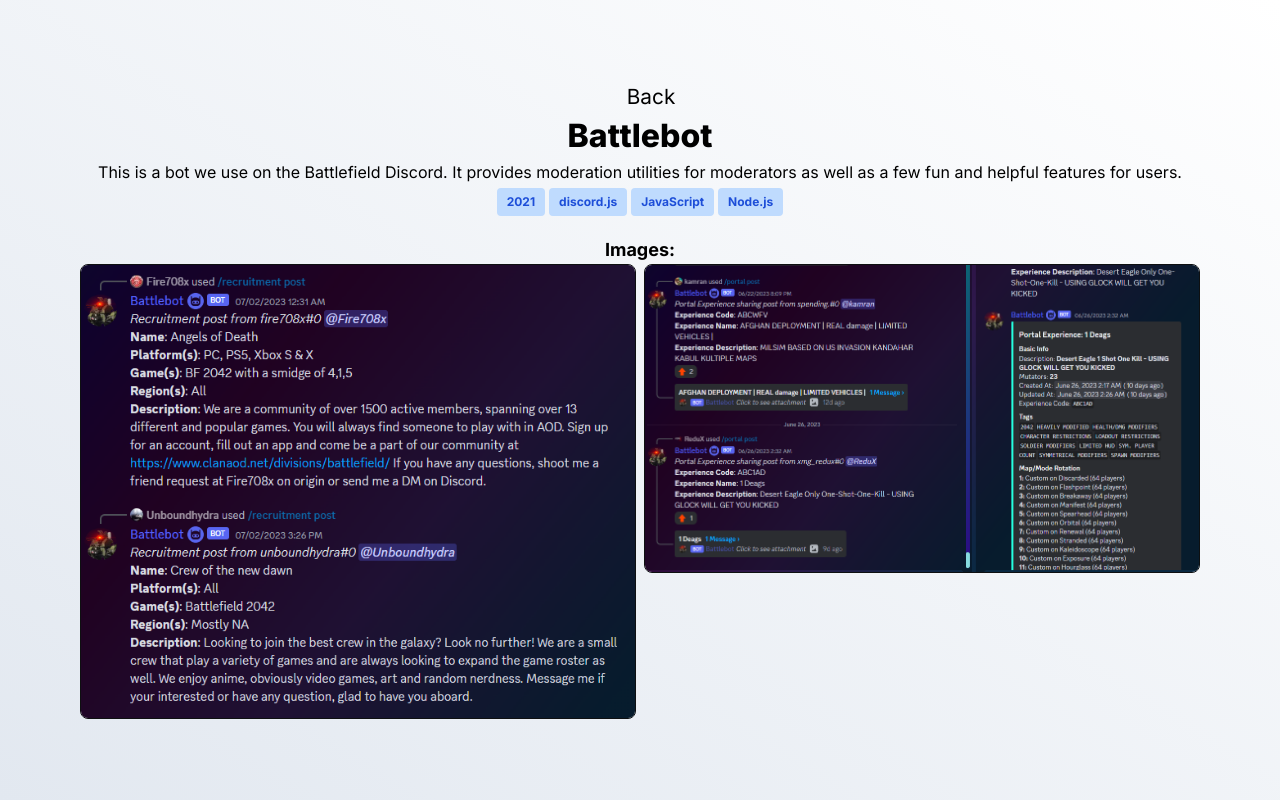
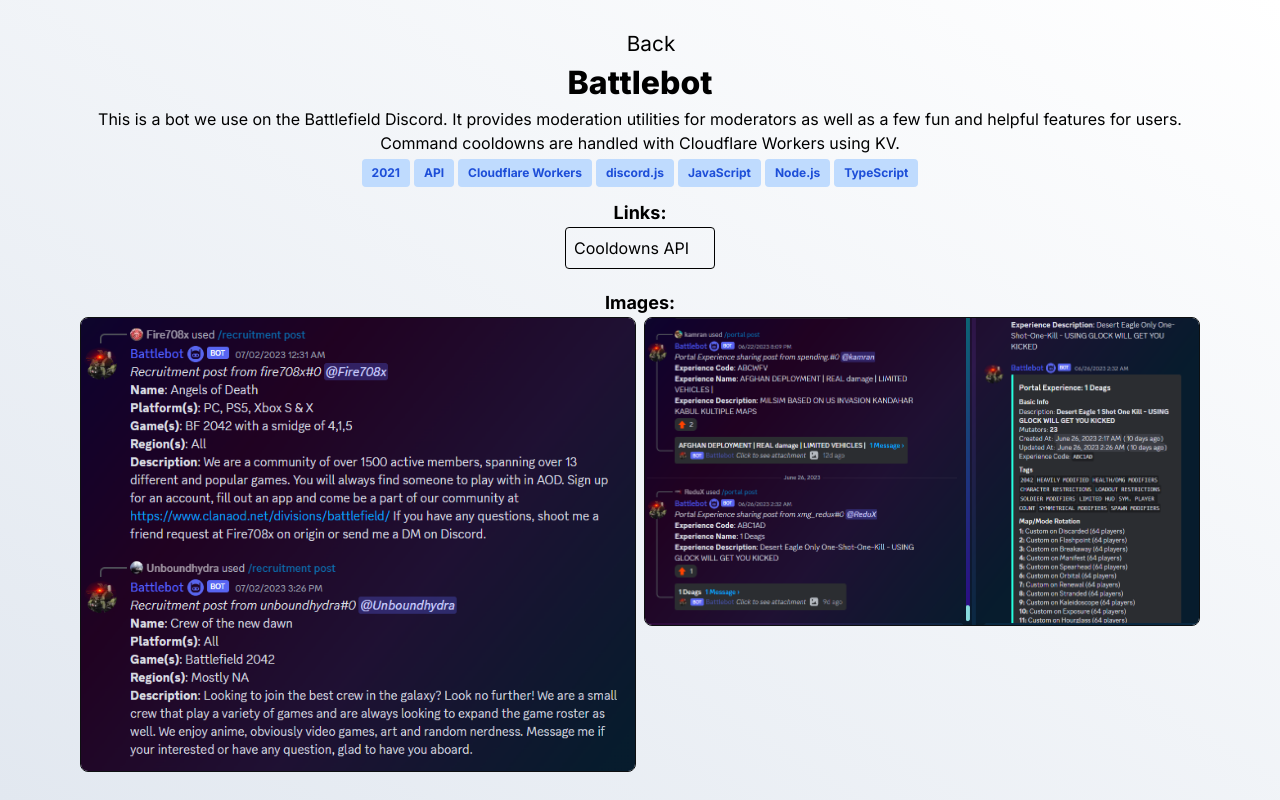
Before and after one commit to leonlarsson/leon-home, a Next.js app: page /projects/battlebot in a window 1280 px wide. Built offline with nearby package versions, Linux system fonts and the light colour scheme; a web font is replaced by a local one.

Commit message:
projects: update Battlebot

```diff
--- a/app/(main)/projects/data.ts
+++ b/app/(main)/projects/data.ts
@@ -110,11 +110,18 @@ export default [
   {
     slug: "battlebot",
     name: "Battlebot",
-    description: "This is a bot we use on the Battlefield Discord. It provides moderation utilities for moderators as well as a few fun and helpful features for users.",
+    description: "This is a bot we use on the Battlefield Discord. It provides moderation utilities for moderators as well as a few fun and helpful features for users.\nCommand cooldowns are handled with Cloudflare Workers using KV.",
     shortDescription: "A bot that provides utility and fun in the Battlefield Discord.",
     year: "2021",
-    tags: [tags.NODE, tags.DISCORDJS, tags.JS],
-    images: [battlebotImage1, battlebotImage2]
+    tags: [tags.NODE, tags.DISCORDJS, tags.JS, tags.TS, tags.API, tags.CLOUDFLARE_WORKERS],
+    images: [battlebotImage1, battlebotImage2],
+    extraLinks: [
+      {
+        name: "Cooldowns API",
+        link: "https://github.com/leonlarsson/battlebot-api",
+        type: "github"
+      }
+    ]
   },
   {
     slug: "battlefield-stats",
```
